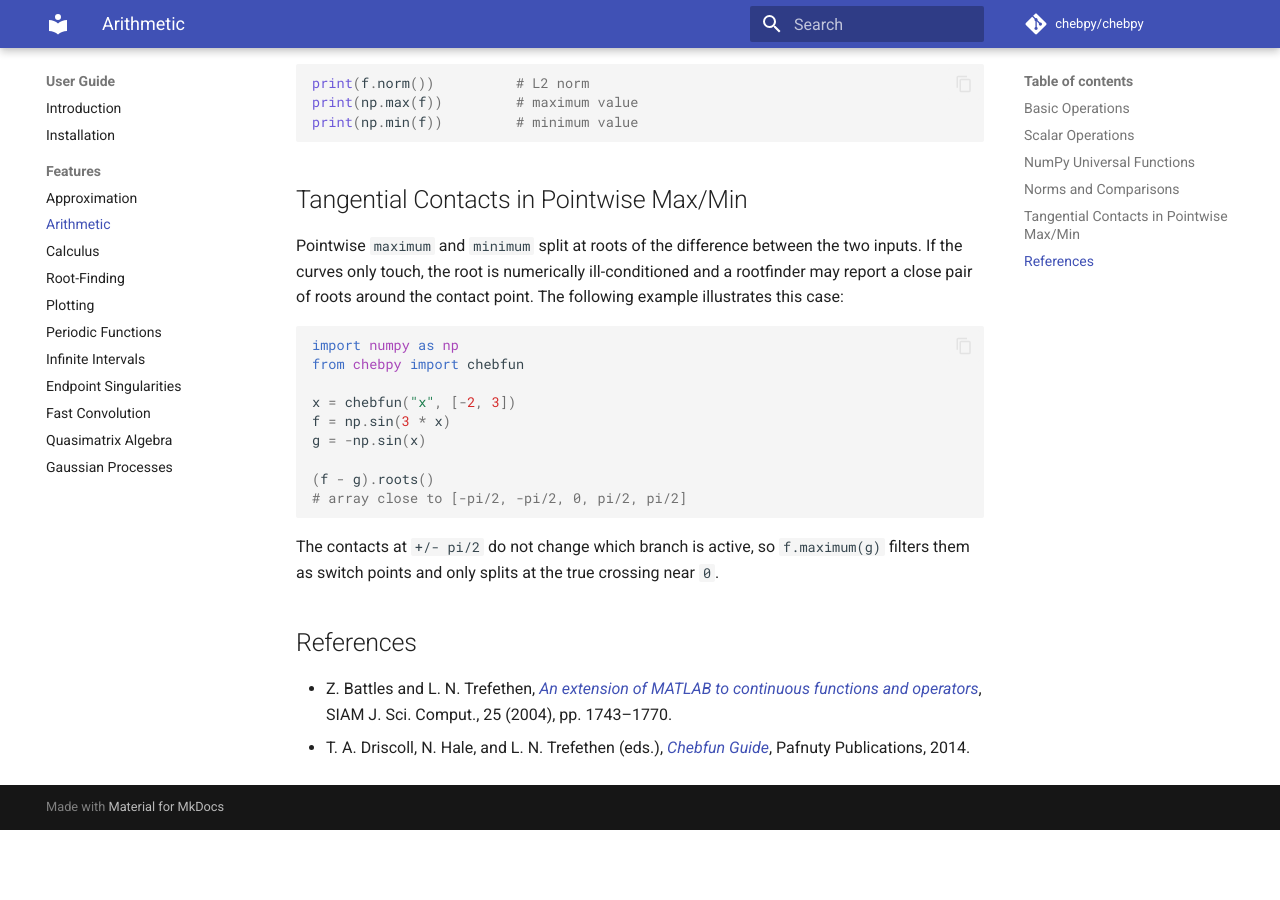
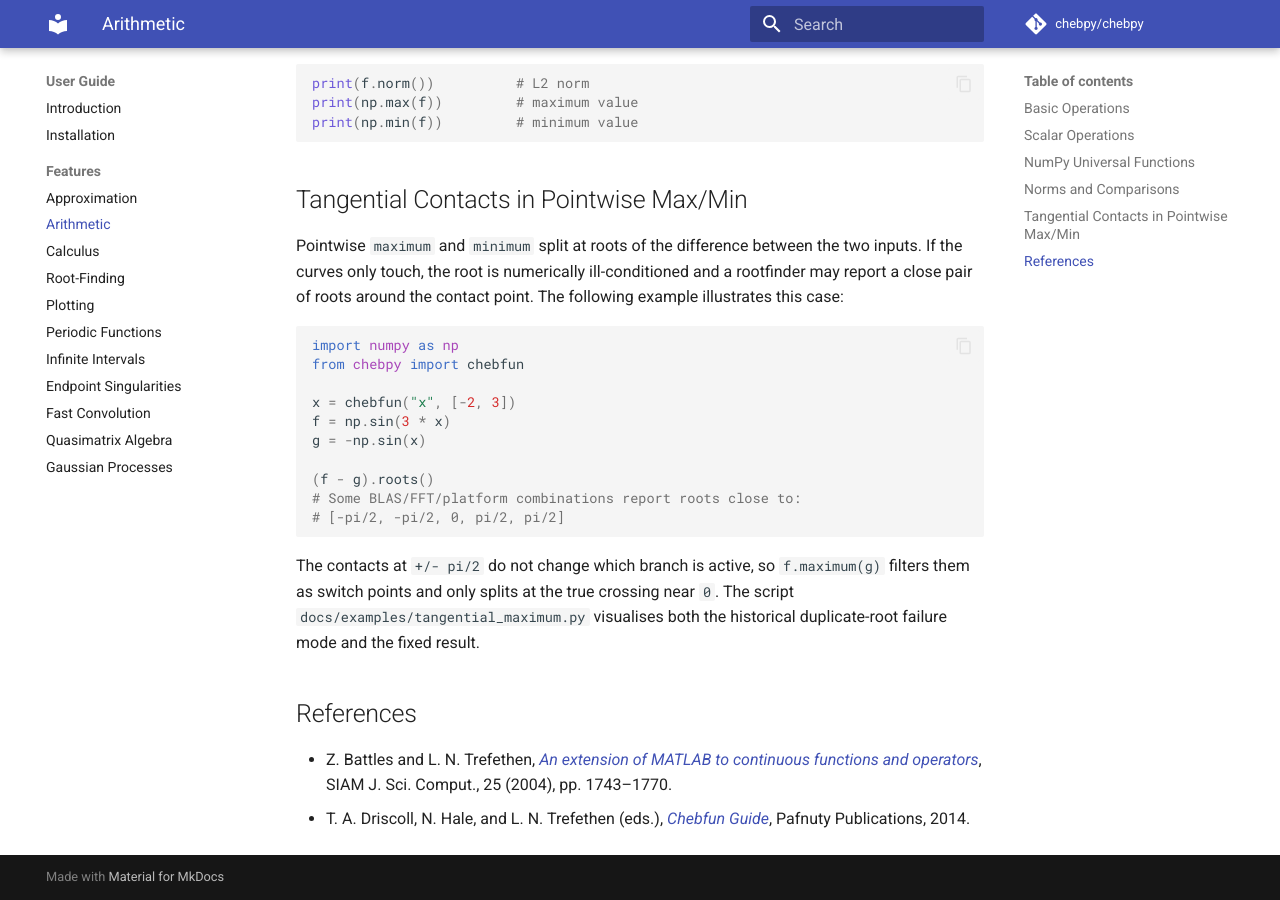
Before and after one commit to chebpy/chebpy, an MkDocs documentation site: the page built from docs/user/features/arithmetic.md, in a window 1280 px wide and 900 px high, scrolled down 1026 px. Built offline with MkDocs 1.6.1 and Material for MkDocs 9.7.7, drawn with Linux system fonts in a browser that asks for light colours; comment, search, counter and statistics services are not loaded; the version menu is left out; before the commit the page ends 1856 px from its top, so only the background shows below that.

````diff
--- a/docs/user/features/arithmetic.md
+++ b/docs/user/features/arithmetic.md
@@ -62,12 +62,15 @@ f = np.sin(3 * x)
 g = -np.sin(x)
 
 (f - g).roots()
-# array close to [-pi/2, -pi/2, 0, pi/2, pi/2]
+# Some BLAS/FFT/platform combinations report roots close to:
+# [-pi/2, -pi/2, 0, pi/2, pi/2]
 ```
 
 The contacts at `+/- pi/2` do not change which branch is active, so
 `f.maximum(g)` filters them as switch points and only splits at the true
-crossing near `0`.
+crossing near `0`.  The script
+`docs/examples/tangential_maximum.py` visualises both the historical
+duplicate-root failure mode and the fixed result.
 
 ## References
 
````
Also changed, not shown: docs/examples/tangential_maximum.py (+24 -9 lines), 1 other file.
